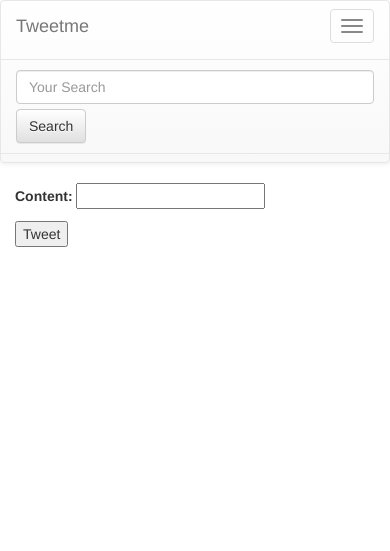
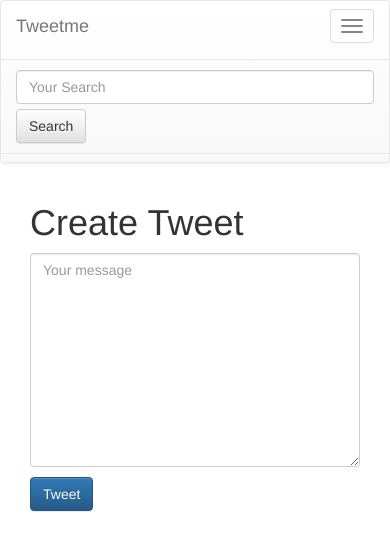
Before and after one commit to richardhsieh18/djangoTweetme, a Django app: page /tweet/create/ in a window 390 px wide. Shown: the top 551 px of the page. Run offline with Django 3.2, Linux system fonts and the light colour scheme; some libraries are stand-ins or nearby versions.

Commit message:
urls, forms action  important

```diff
--- a/src/tweetme/urls.py
+++ b/src/tweetme/urls.py
@@ -18,11 +18,12 @@ from django.conf.urls import url, include
 from django.conf import settings
 from django.conf.urls.static import static
 
+from tweets.views import TweetListView
 from .views import home
 
 urlpatterns = [
     url(r"^admin/", admin.site.urls),
-    url(r"^$", home, name='home'),
+    url(r"^$", TweetListView.as_view(), name='home'),
     url(r"^tweet/", include('tweets.urls', namespace='tweet')),
 ]
 
--- a/src/tweets/forms.py
+++ b/src/tweets/forms.py
@@ -4,6 +4,9 @@ from .models import Tweet
 
 
 class TweetModelForm(forms.ModelForm):
+    content = forms.CharField(label='',
+                widget=forms.Textarea(
+                        attrs={'placeholder':'Your message', 'class':'form-control'}))
     class Meta:
         model = Tweet
         fields = [
--- a/src/tweets/templates/tweets/create_view.html
+++ b/src/tweets/templates/tweets/create_view.html
@@ -3,5 +3,10 @@
 {% block title %} Create Tweet | {{ block.super }}  {% endblock title %}
 
 {% block content %}
+<div class=''>
+    <div class='col-sm-6 col-sm-offset-3'>
+    <h1>Create Tweet</h1>
     {% include 'tweets/form.html' with form=form btn_title='Tweet' %}
+    </div>
+</div>
 {% endblock content %}
--- a/src/tweets/templates/tweets/form.html
+++ b/src/tweets/templates/tweets/form.html
@@ -1,5 +1,5 @@
-<form class='form', method='POST', action='' >
+<form class='form', method='POST', action='{% if action_url %}{{ action_url }}{% endif %}' >
     {% csrf_token %}
     {{ form.as_p }}
-    <input type="submit" value={{ btn_title }}>
+    <input class='btn btn-primary' type="submit" value={{ btn_title }}>
 </form>
--- a/src/tweets/urls.py
+++ b/src/tweets/urls.py
@@ -1,5 +1,7 @@
 
 from django.conf.urls import url
+from django.views.generic.base import RedirectView
+
 from .views import (
     TweetCreateView,
     TweetListView,
@@ -11,7 +13,8 @@ from .views import (
 app_name = 'tweet'
 
 urlpatterns = [
-    url(r'^$', TweetListView.as_view(), name='list'), #/tweet/
+    url(r'^$', RedirectView.as_view(url='/')), #/tweet/
+    url(r'^search/$', TweetListView.as_view(), name='list'), #/tweet/search
     url(r'^create/$', TweetCreateView.as_view(), name='create'), #/tweet/create/
     url(r'^(?P<pk>\d+)/$', TweetDetailView.as_view(), name="detail"), #/tweet/1/
     url(r'^(?P<pk>\d+)/update/$', TweetUpdateView.as_view(), name="update"), #/tweet/1/update/
--- a/src/tweets/views.py
+++ b/src/tweets/views.py
@@ -49,6 +49,8 @@ class TweetListView(ListView):
 
     def get_context_data(self, **kwargs):
         context = super().get_context_data(**kwargs)
+        context['create_form'] = TweetModelForm()
+        context['create_url'] = reverse_lazy('tweet:create')
         return context
 
 
```
Also changed, not shown: src/tweets/templates/tweets/tweet_list.html (+9 -0 lines).
